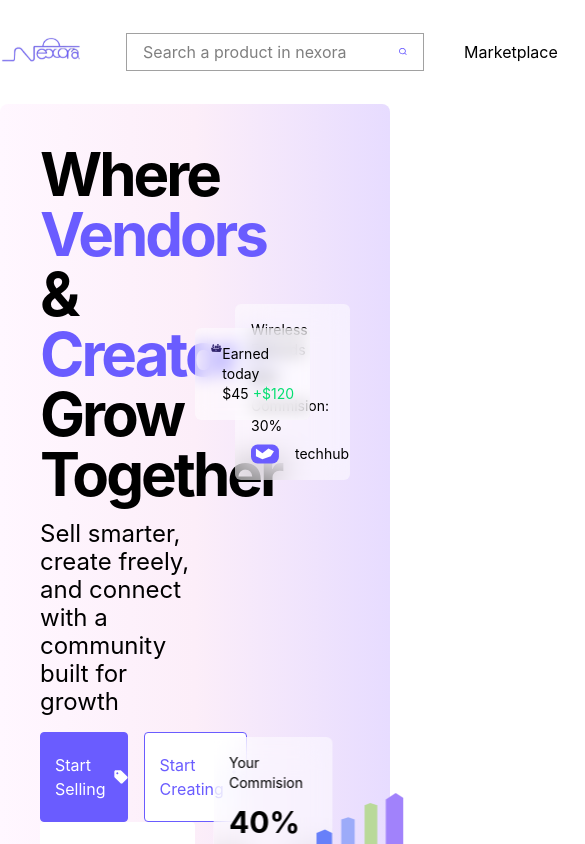
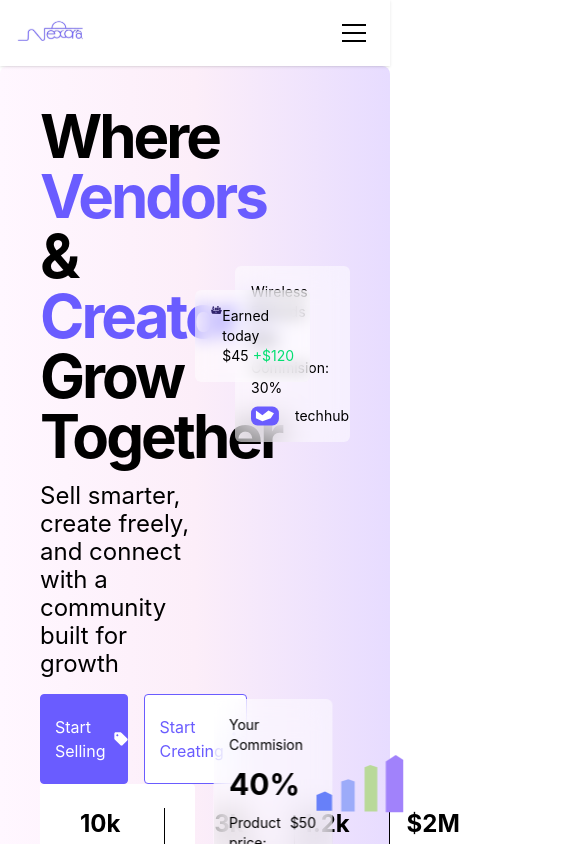
Before and after one commit to Lxfullstack/Nexora, a React (Vite) app: page / in a window 390 px wide. Shown: the top 844 px of the page, 585 px wide, since content can reach past the window. Built offline with nearby package versions, Linux system fonts and the light colour scheme.

Commit message:
mad navbar responsive

```diff
--- a/package.json
+++ b/package.json
@@ -10,7 +10,9 @@
     "preview": "vite preview"
   },
   "dependencies": {
+    "@gsap/react": "^2.1.2",
     "@tailwindcss/vite": "^4.2.2",
+    "gsap": "^3.15.0",
     "lucide-react": "^1.11.0",
     "react": "^19.2.4",
     "react-dom": "^19.2.4"
--- a/src/components/TopNav.jsx
+++ b/src/components/TopNav.jsx
@@ -1,29 +1,99 @@
 import logo from '../assets/images/nexoraLogo.svg'
 import searchBotton from '../assets/images/searchIcon.svg'
+import { useState, useRef } from 'react'
+import gsap from 'gsap'
+import { useGSAP } from '@gsap/react'
 
+gsap.registerPlugin(useGSAP)
 
 export default function TopNav() {
+    const [menuOpen, setMenuOpen] = useState(false)
+    const container = useRef(null)
+
+    useGSAP(() => {
+        gsap.from(container.current, {
+            y: -60,
+            opacity: 0,
+            duration: 0.5,
+            ease: "power2.out"
+        })
+    }, { scope: container })
+
     return (
-       <nav className="bg-white sticky flex-1 z-55 top-0">
-            <div className="container  mx-auto flex items-center justify-between  py-4">
-                <div className='flex gap-10'>
-                    <a href="#"><img src={logo} alt="Nexora Logo"/></a>
-                    <div className="search-container flex  justify-between gap-2 w-96 border border-neutral-400  px-4 py-1 ">
-                        <input type="text" placeholder='Search a product in nexora'
-                        className='product-search flex-1 border-none focus:outline-none'/>
-                        <button className='search-btn '><img src={searchBotton} alt="search button" /></button>
-                    </div>
-                    <div className="nav-links flex items-center justify-between gap-14">
-                        <a href="#">Marketplace</a>
-                        <a href="#">About</a>
-                        <a href="#">Blog</a>
-                        <a href="#">Contact</a>
-                    </div>
+        <nav ref={container} className="navbar bg-white sticky top-0 z-50 shadow-sm">
+            <div className="container mx-auto flex items-center justify-between px-4 py-4">
+
+                <a href="#" className="shrink-0">
+                    <img src={logo} alt="Nexora Logo" className="h-8" />
+                </a>
+
+                <div className="hidden md:flex items-center gap-2 w-72 lg:w-96 border border-neutral-400 px-4 py-1">
+                    <input
+                        type="text"
+                        placeholder="Search a product in nexora"
+                        className="flex-1 border-none focus:outline-none text-sm"
+                    />
+                    <button className="search-btn shrink-0">
+                        <img src={searchBotton} alt="search button" className="w-5 h-5" />
+                    </button>
                 </div>
-                <button className='flex justify-center items-center px-4 py-3 bg-(--color-primary) text-white rounded'>
+
+                {/* Nav links — hidden on mobile */}
+                <div className="hidden md:flex items-center gap-8 lg:gap-14">
+                    <a href="#" className="text-sm text-neutral-700 hover:text-black transition-colors">Marketplace</a>
+                    <a href="#" className="text-sm text-neutral-700 hover:text-black transition-colors">About</a>
+                    <a href="#" className="text-sm text-neutral-700 hover:text-black transition-colors">Blog</a>
+                    <a href="#" className="text-sm text-neutral-700 hover:text-black transition-colors">Contact</a>
+                </div>
+
+                {/* CTA — hidden on mobile */}
+                <button className="hidden md:flex items-center justify-center px-4 py-2 bg-(--color-primary) text-white rounded text-sm">
                     Get Started
                 </button>
+
+                {/* Hamburger — visible on mobile only */}
+                <button
+                    className="md:hidden flex flex-col gap-1.5 p-2"
+                    onClick={() => setMenuOpen(!menuOpen)}
+                    aria-label="Toggle menu"
+                >
+                    <span className={`block w-6 h-0.5 bg-black transition-all duration-300 ${menuOpen ? 'rotate-45 translate-y-2' : ''}`} />
+                    <span className={`block w-6 h-0.5 bg-black transition-all duration-300 ${menuOpen ? 'opacity-0' : ''}`} />
+                    <span className={`block w-6 h-0.5 bg-black transition-all duration-300 ${menuOpen ? '-rotate-45 -translate-y-2' : ''}`} />
+                </button>
             </div>
-       </nav>
+
+            {/* Mobile menu */}
+            <div className={`md:hidden overflow-hidden transition-all duration-300 ease-in-out ${menuOpen ? 'max-h-96 opacity-100' : 'max-h-0 opacity-0'}`}>
+                <div className="px-4 pb-5 flex flex-col gap-4 border-t border-neutral-100">
+
+                    {/* Mobile search */}
+                    <div className="flex items-center gap-2 border border-neutral-400 px-4 py-2 mt-4">
+                        <input
+                            type="text"
+                            placeholder="Search a product in nexora"
+                            className="flex-1 border-none focus:outline-none text-sm"
+                        />
+                        <button className="shrink-0">
+                            <img src={searchBotton} alt="search button" className="w-5 h-5" />
+                        </button>
+                    </div>
+
+                    {/* Mobile nav links */}
+                    <a href="#" className="text-sm text-neutral-700 hover:text-black py-1 transition-colors">Marketplace</a>
+                    <a href="#" className="text-sm text-neutral-700 hover:text-black py-1 transition-colors">About</a>
+                    <a href="#" className="text-sm text-neutral-700 hover:text-black py-1 transition-colors">Blog</a>
+                    <a href="#" className="text-sm text-neutral-700 hover:text-black py-1 transition-colors">Contact</a>
+
+                    {/* Mobile CTA */}
+                    <button className="flex justify-center items-center px-4 py-3 bg-(--color-primary) text-white rounded text-sm">
+                        Get Started
+                    </button>
+                </div>
+            </div>
+        </nav>
     )
 }
+
+// import logo from '../assets/images/nexoraLogo.svg'
+// import searchBotton from '../assets/images/searchIcon.svg'
```
Also changed, not shown: 1 other file (tests, documents, lock files or other folders).
